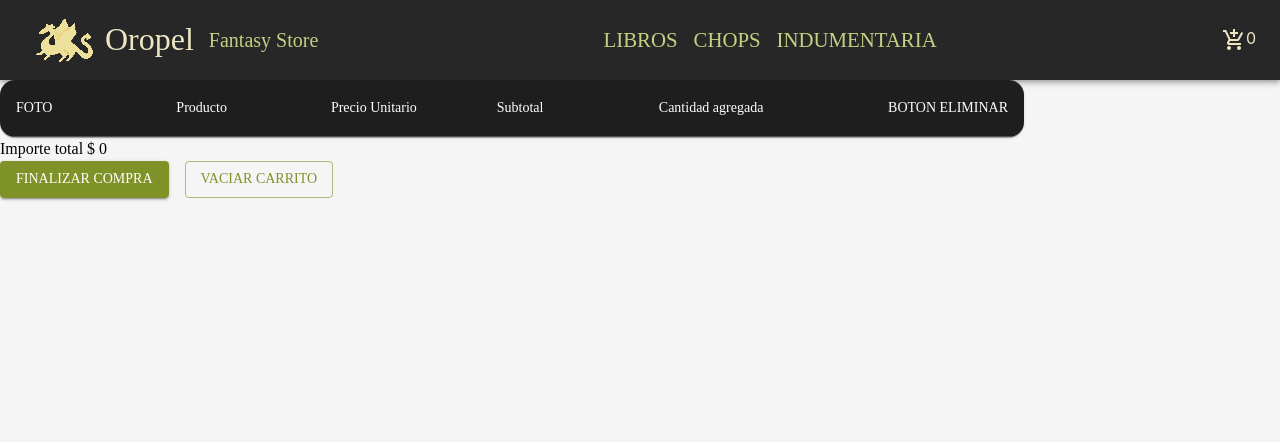
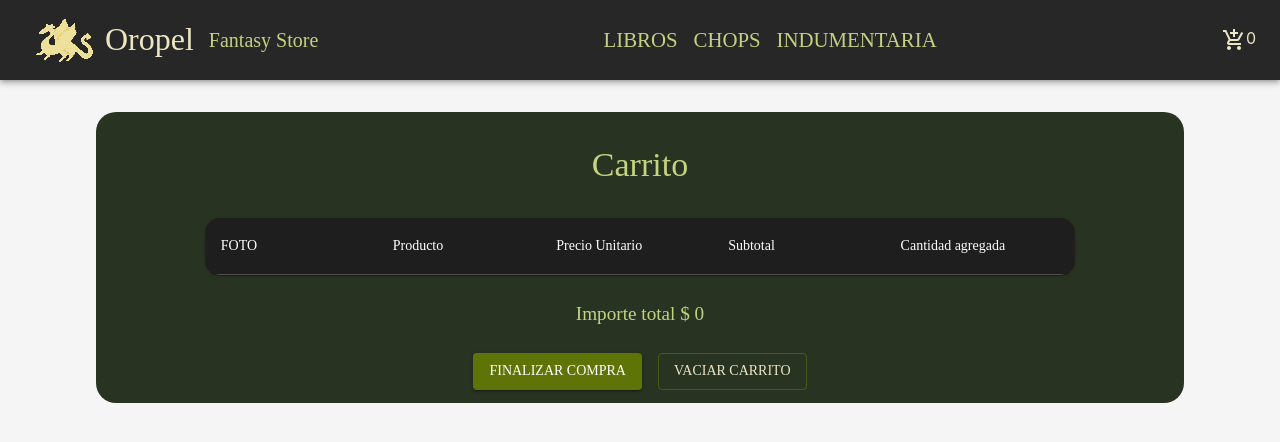
Before and after one commit to melisen/oropel-fantasy-store-senorans-perez, a React (Create React App) app: page /cart in a window 1280 px wide. Shown: the top 442 px of the page. Built offline with nearby package versions, Linux system fonts and the light colour scheme; a web font is replaced by a local one.

Commit message:
armando carrito

```diff
--- /dev/null
+++ b/src/Components/Cart/Cart.css
@@ -0,0 +1,18 @@
+
+.divCart{
+    width:85%;
+    border-radius: 20px;
+    background-color: #283322;
+    display:flex;
+    flex-direction:column;
+    align-items: center;
+    justify-content: space-evenly;
+    margin: 2rem auto;
+}
+.divFinalizarCompra{
+    height:8rem;
+    display: flex;
+    flex-direction:column;
+    align-items: center;
+    justify-content: space-evenly;
+}
--- a/src/Components/Cart/Cart.jsx
+++ b/src/Components/Cart/Cart.jsx
@@ -11,6 +11,8 @@ import Button from '@mui/material/Button';
 import { useContext } from 'react';
 import { MyCartContext } from '../../Context/CartContext';
 import { Typography } from '@mui/material';
+import DeleteForeverIcon from '@mui/icons-material/DeleteForever';
+import "./Cart.css";
 
 
 
@@ -34,7 +36,9 @@ export default function Cart() {
   return (
     <>
 
-    <div>
+    <div className="divCart">
+      <Typography  style={{color:'#e0f193d7', textAlign:'center', margin:'2rem'}} variant="h4"> Carrito </Typography>
+
       <TableContainer component={Paper} sx={{ width:8/10, borderRadius:'15px' }}>
       <Table  aria-label="simple table">
         <TableHead>
@@ -44,7 +48,7 @@ export default function Cart() {
             <TableCell align="right">Precio Unitario</TableCell>
             <TableCell align="right">Subtotal</TableCell>
             <TableCell align="right">Cantidad agregada</TableCell>
-            <TableCell align="right">BOTON ELIMINAR</TableCell>
+            <TableCell align="right"></TableCell>
           </TableRow>
         </TableHead>
         <TableBody>
@@ -53,28 +57,30 @@ export default function Cart() {
               key={row.id}
               sx={{ '&:last-child td, &:last-child th': { border: 0 } }}
             >
-              <TableCell component="th" scope="row">
+              <TableCell component="th" scope="row" >
+                <div style={{width:'2rem'}}>
                 {row.pictureURL}
+                </div>
               </TableCell>
               <TableCell align="right">{row.title}</TableCell>
               <TableCell align="right">{row.price}</TableCell>
               <TableCell align="right">{row.subtotal}</TableCell>
               <TableCell align="right">{row.cantidad}</TableCell>
-              <TableCell align="right"><Button variant="contained" onClick={()=>{removeItem(row.id)}} >Icono eliminar</Button></TableCell>
+              <TableCell align="right"><Button variant="contained" onClick={()=>{removeItem(row.id)}} > <DeleteForeverIcon/> </Button></TableCell>
             </TableRow>
           ))}
         </TableBody>
       </Table>
     </TableContainer>
 
-        <div>
-          <Typography>
+        <div className="divFinalizarCompra">
+          <Typography style={{color:'#e0f193d7', textAlign:'center'}} variant="h5">
             Importe total  $ {importeTotal}
           </Typography>
           <Stack spacing={2} direction="row">
-      <Button variant="contained">Finalizar compra</Button>
-      <Button variant="outlined" onClick={()=>{clear()}} > Vaciar carrito</Button>
-    </Stack>
+            <Button variant="contained">Finalizar compra</Button>
+            <Button variant="outlined" onClick={()=>{clear()}}  sx={{ color:'secondary.main'}}> Vaciar carrito</Button>
+          </Stack>
         </div>
 
     </div>
```
